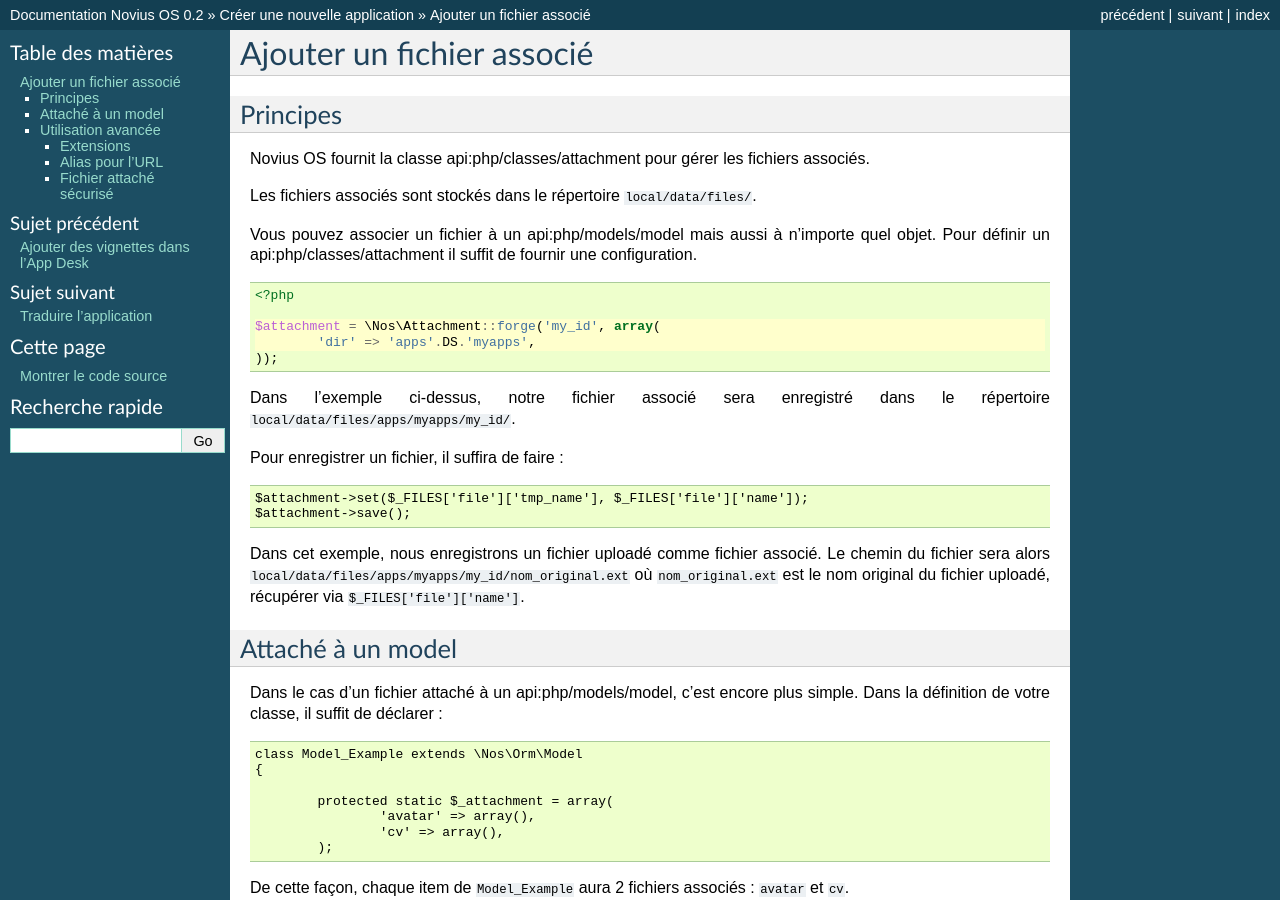
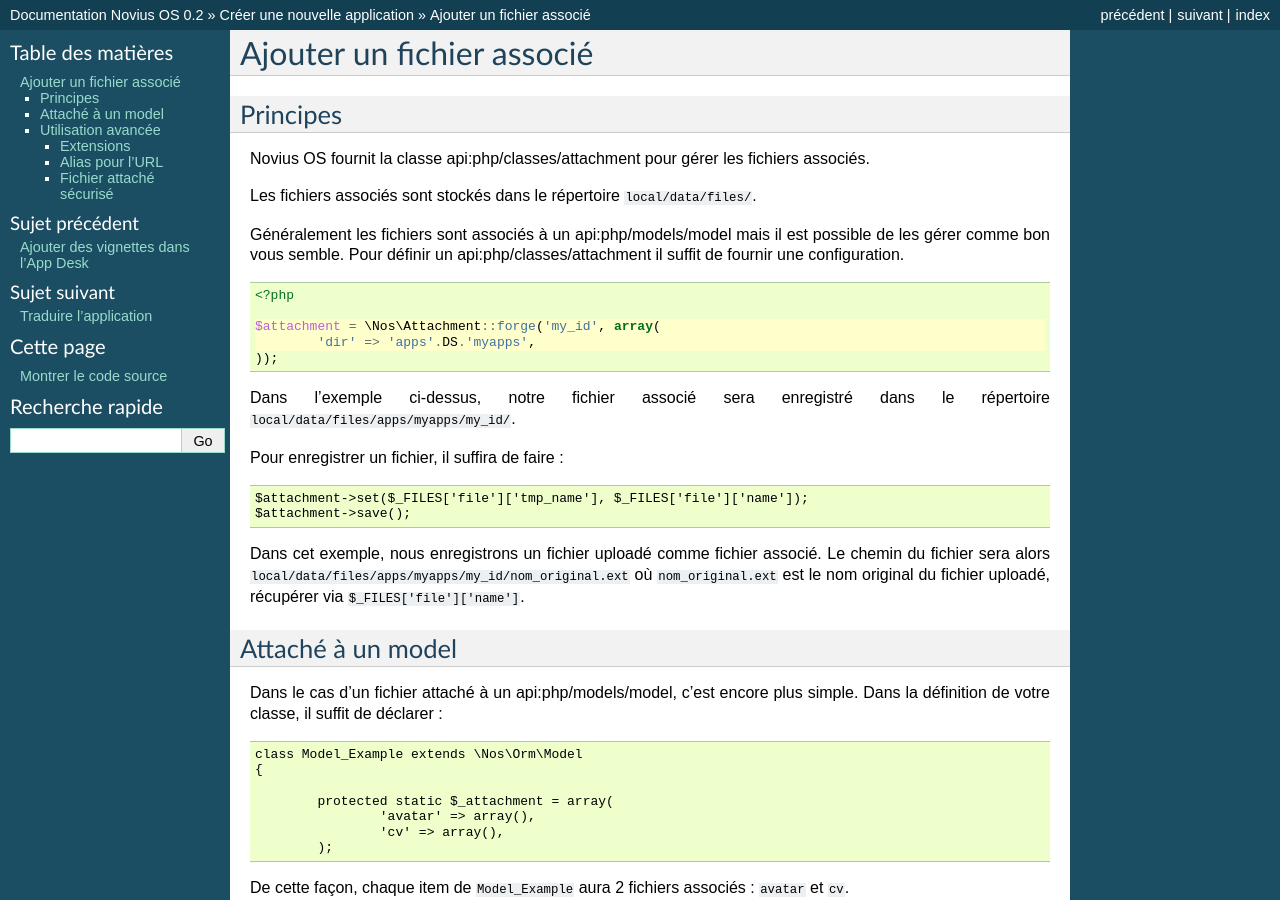
Before and after one commit to vrcAlbert/documentation-api, a Sphinx documentation site: the page built from source/app_create/attachment.rst, in a window 1280 px wide and 900 px high. Built offline with Sphinx 7.4.7, drawn with Linux system fonts in a browser that asks for light colours.

Commit message:
Small fix on attachment

```diff
--- a/source/app_create/attachment.rst
+++ b/source/app_create/attachment.rst
@@ -8,7 +8,8 @@
 
 Les fichiers associés sont stockés dans le répertoire :file:`local/data/files/`.
 
-Vous pouvez associer un fichier à un :ref:`api:php/models/model` mais aussi à n'importe quel objet.
+Généralement les fichiers sont associés à un :ref:`api:php/models/model` mais il est possible de les gérer comme bon
+vous semble.
 Pour définir un :ref:`api:php/classes/attachment` il suffit de fournir une configuration.
 
 .. code-block:: php
```
